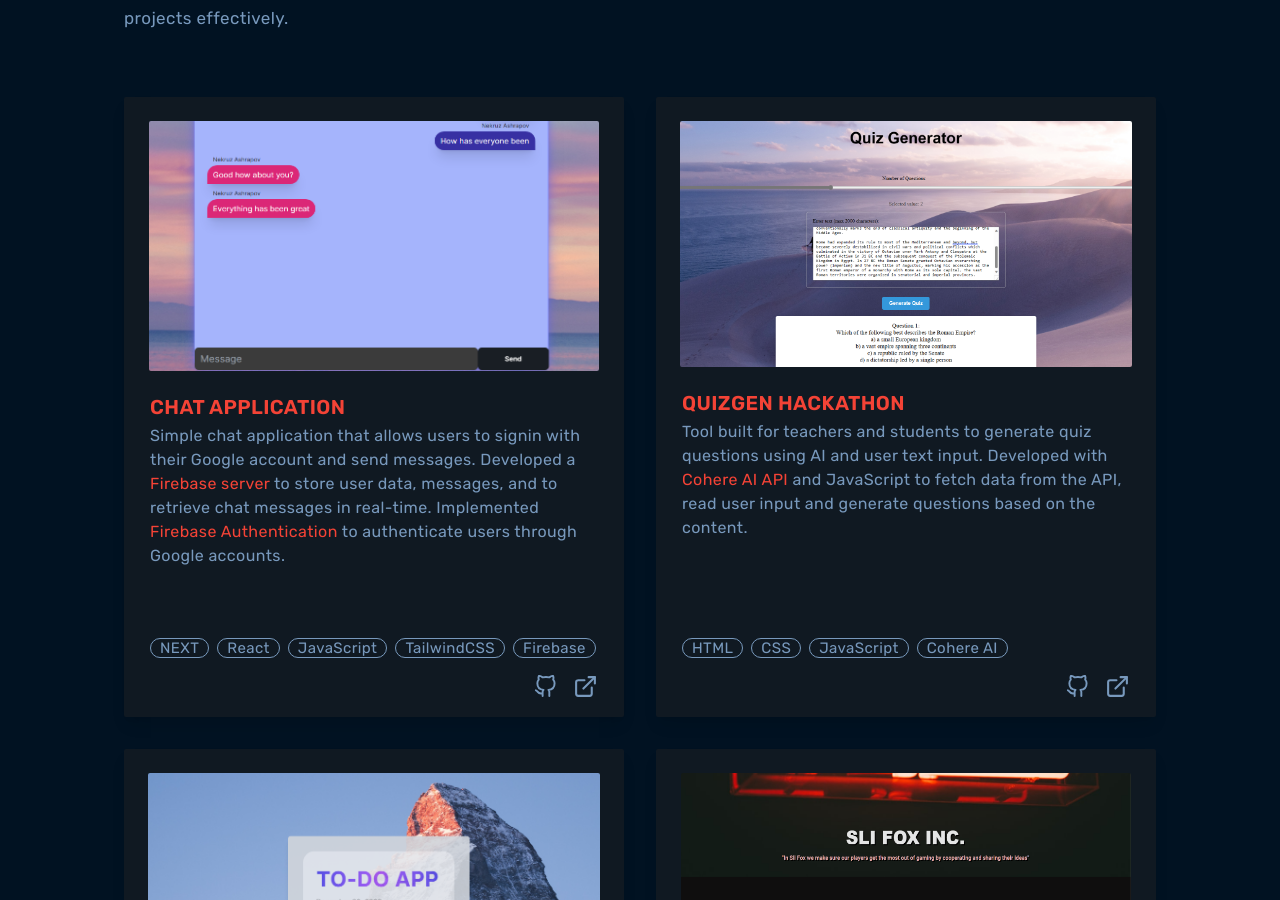
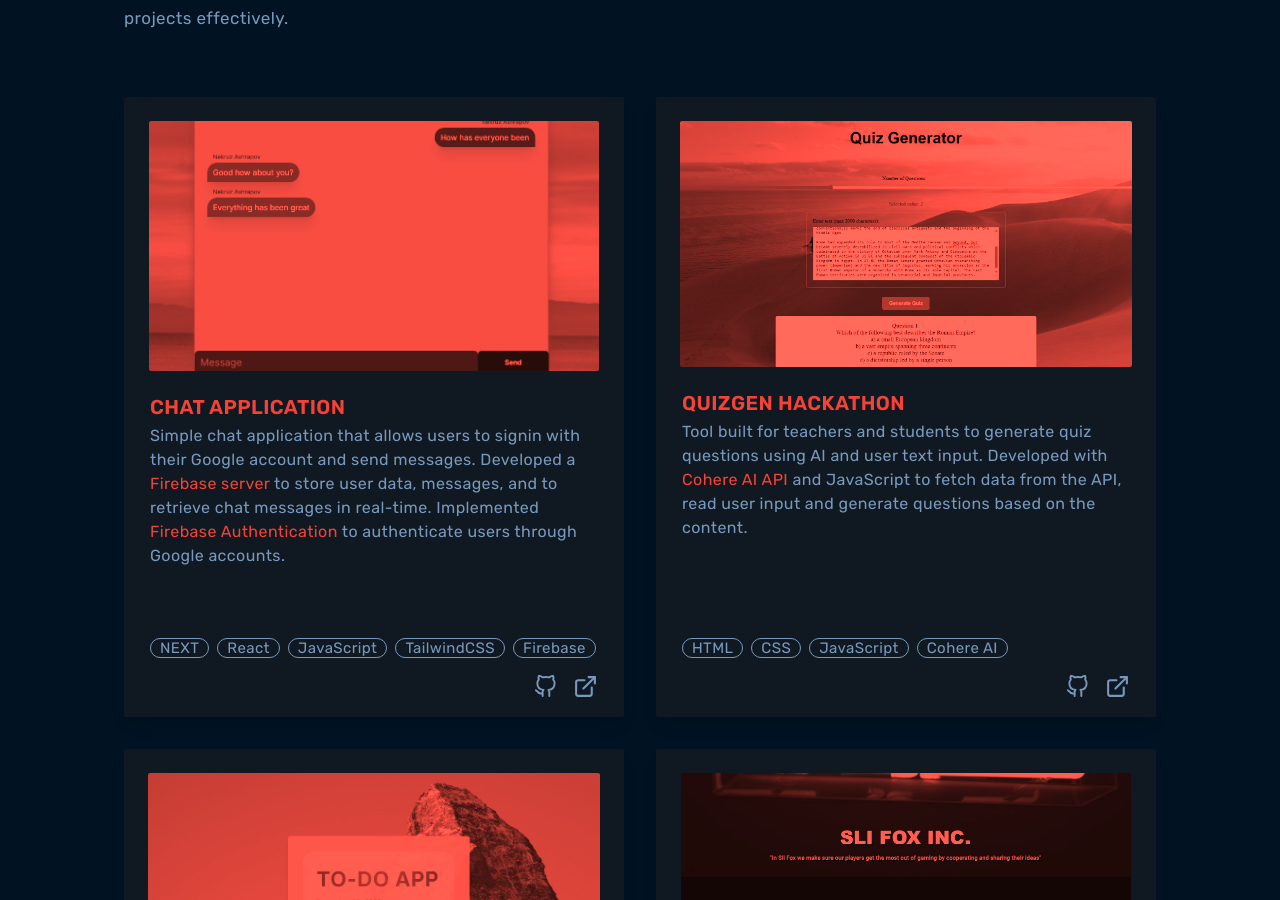
Before and after one commit to NekruzAsh/MyPortfolio, a Next.js app: page / in a window 1280 px wide. Shown: the part 2623-3523 px from the top of the page. Built offline with nearby package versions, Linux system fonts and the light colour scheme.

Commit message:
updated filter effect for author's image and added filter effect for project section.

```diff
--- a/app/components/Projects.jsx
+++ b/app/components/Projects.jsx
@@ -4,6 +4,7 @@ import Image from "next/image";
 import Link from "next/link";
 import { useState } from "react";
 import { FiGithub, FiExternalLink } from "react-icons/fi";
+import "../globals.css";
 
 const Projects = () => {
   const [isFlipped, setIsFlipped] = useState(false);
@@ -27,7 +28,7 @@ const Projects = () => {
         </div>
         <div className="grid grid-cols-1 lg:grid-cols-2 gap-8">
           {/* Chat App */}
-          <div className="card md:w-[500px] w-84 md:h-[620px] h-[520px] bg-[#101922] rounded-sm shadow-lg">
+          <div className="project-card card md:w-[500px] w-84 md:h-[620px] h-[520px] bg-[#101922] rounded-sm shadow-lg">
             <figure className="px-4 pt-4 md:px-6 md:pt-6">
               <a href="https://chatapp-3a0e9.web.app/" target="_blank">
                 <img
@@ -94,7 +95,7 @@ const Projects = () => {
 
           {/* Quiz Gen */}
 
-          <div className="card md:w-[500px] w-84 md:h-[620px] h-[480px] rounded-sm bg-[#101922] shadow-lg">
+          <div className="card project-card md:w-[500px] w-84 md:h-[620px] h-[480px] rounded-sm bg-[#101922] shadow-lg">
             <figure className="px-4 pt-4 md:px-6 md:pt-6">
               <a href="https://nekruzash.github.io/QuizGen/" target="_blank">
                 <img
@@ -156,7 +157,7 @@ const Projects = () => {
 
           {/* Todo app */}
 
-          <div className="card md:w-[500px] w-84 md:h-[620px] h-[480px] rounded-sm bg-[#101922] shadow-lg">
+          <div className="card project-card md:w-[500px] w-84 md:h-[620px] h-[480px] rounded-sm bg-[#101922] shadow-lg">
             <figure className="px-4 pt-4 md:px-6 md:pt-6">
               <a
                 href="https://to-do-app-weld-seven.vercel.app/"
@@ -221,7 +222,7 @@ const Projects = () => {
 
           {/* Forum Website */}
 
-          <div className="card md:w-[500px] w-84 md:h-[620px] h-[480px] rounded-sm bg-[#101922] shadow-lg">
+          <div className="card project-card md:w-[500px] w-84 md:h-[620px] h-[480px] rounded-sm bg-[#101922] shadow-lg">
             <figure className="px-4 pt-4 md:px-6 md:pt-6">
               <a href="https://forumwebsite.onrender.com" target="_blank">
                 <img
@@ -300,7 +301,7 @@ const Projects = () => {
 
           {/* Amazon Affiliate */}
 
-          <div className="card md:w-[500px] w-84 md:h-[620px] h-[480px] rounded-sm bg-[#101922] shadow-lg">
+          <div className="card project-card md:w-[500px] w-84 md:h-[620px] h-[480px] rounded-sm bg-[#101922] shadow-lg">
             <figure className="px-4 pt-4 md:px-6 md:pt-6">
               <a
                 href="https://nekruzash.github.io/amazonaffiliate/"
@@ -364,7 +365,7 @@ const Projects = () => {
 
           {/* TicTacToe AI */}
 
-          <div className="card md:w-[500px] w-84 md:h-[620px] h-[480px] rounded-sm bg-[#101922] shadow-lg">
+          <div className="card project-card md:w-[500px] w-84 md:h-[620px] h-[480px] rounded-sm bg-[#101922] shadow-lg">
             <figure className=" px-4 pt-4 md:px-6 md:pt-6">
               <a href="https://github.com/NekruzAsh/TicTacToeAI.git"
                   target="_blank">
--- a/app/globals.css
+++ b/app/globals.css
@@ -57,7 +57,7 @@ html {
   object-fit: cover;
   position: relative;
   transition: filter 0.3s;
-  filter: brightness(0.5) sepia(1) hue-rotate(-45deg) saturate(4);
+  filter: none;
   z-index: 1;
 }
 
@@ -68,7 +68,7 @@ html {
 
 .image-style:hover img,
 .image-style:focus img {
-  filter: none;
+  filter: brightness(0.5) sepia(1) hue-rotate(-45deg) saturate(4);
 }
 
 .image-style::before {
@@ -88,3 +88,24 @@ html {
 .image-style:focus::before {
   transform: translate(10px, 10px);
 }
+
+.project-card {
+  transition: transform 0.5s;
+}
+
+.project-card img {
+  object-fit: cover;
+  transition: filter 0.3s;
+  filter: none; /* No filter on small screens */
+}
+
+@media screen and (min-width: 768px) {
+  .project-card img {
+    filter: brightness(0.5) sepia(1) hue-rotate(-45deg) saturate(5); /* Filter on medium and larger screens */
+  }
+
+  .project-card:hover img,
+  .project-card:focus img {
+    filter: none; /* Remove filter on hover or focus */
+  }
+}
```
